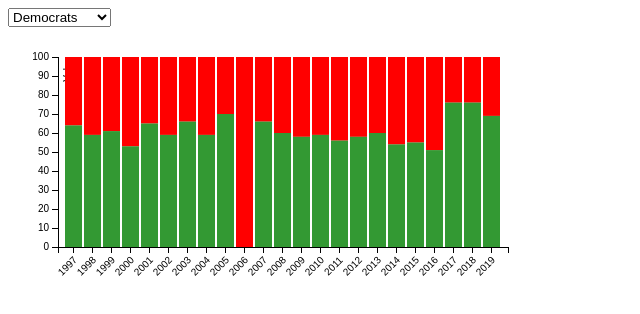
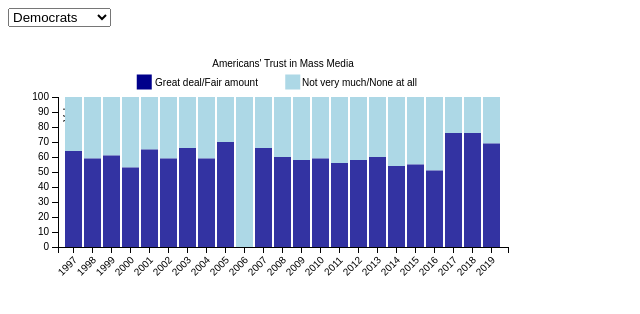
Before and after one commit to gcdean38/maneater, a plain HTML site: page mediaTrust.html in a window 1280 px wide. Shown: the whole page, without its empty margins (0-640 px from the left). Drawn offline with nearby package versions, Linux system fonts and the light colour scheme.

Commit message:
formatting

```diff
--- a/mediaTrust.html
+++ b/mediaTrust.html
@@ -51,7 +51,7 @@ console.log(data)
 
             var makeVis = function(cerealMap) {
                 // Define dimensions of vis
-                var margin = { top: 30, right: 50, bottom: 30, left: 50 },
+                var margin = { top: 70, right: 50, bottom: 30, left: 50 },
                     width  = 550 - margin.left - margin.right,
                     height = 250 - margin.top  - margin.bottom;
 
@@ -101,6 +101,36 @@ console.log(data)
                     .style("text-anchor", "end")
                     .text("Value");
 
+                canvas.append("rect")
+                .attr("x",width*.175)
+                .attr("y",height*-.15)
+                .attr("width",15)
+                .attr("height",15)
+                .attr("fill","darkblue")
+                canvas.append("text")
+                .attr("x",width*.33)
+                .attr("y",height*-.15+11)
+                .attr("text-anchor","middle")
+                .text("Great deal/Fair amount")
+
+                canvas.append("rect")
+                .attr("x",width*.505)
+                .attr("y",height*-.15)
+                .attr("width",15)
+                .attr("height",15)
+                .attr("fill","lightblue")
+                canvas.append("text")
+                .attr("x",width*.67)
+                .attr("y",height*-.15+11)
+                .attr("text-anchor","middle")
+                .text("Not very much/None at all")
+
+                canvas.append("text")
+                .attr("x",width/2)
+                .attr("y",height*-.2)
+                .attr("text-anchor","middle")
+                .text("Americans' Trust in Mass Media")
+
                 var updateBars = function(data) {
                     // First update the y-axis domain to match data
                     yScale.domain([0,100]);
@@ -118,7 +148,7 @@ console.log(data)
                         .attr("width", xScale.rangeBand())
                         .attr("y", function(d,i) { return 0; })
                         .attr("height", function(d,i) { return yScale(d) })
-                        .attr("fill","red");
+                        .attr("fill","lightblue");
                     // Add bars for new data
                     bars.enter()
                       .append("rect")
@@ -127,7 +157,7 @@ console.log(data)
                         .attr("width", xScale.rangeBand())
                         .attr("y", function(d,i) { return yScale(d); })
                         .attr("height", function(d,i) { return height - yScale(d); })
-                        .attr("fill","green")
+                        .attr("fill","darkblue")
 
                     // Update old ones, already have x / width from before
                     bars
```
